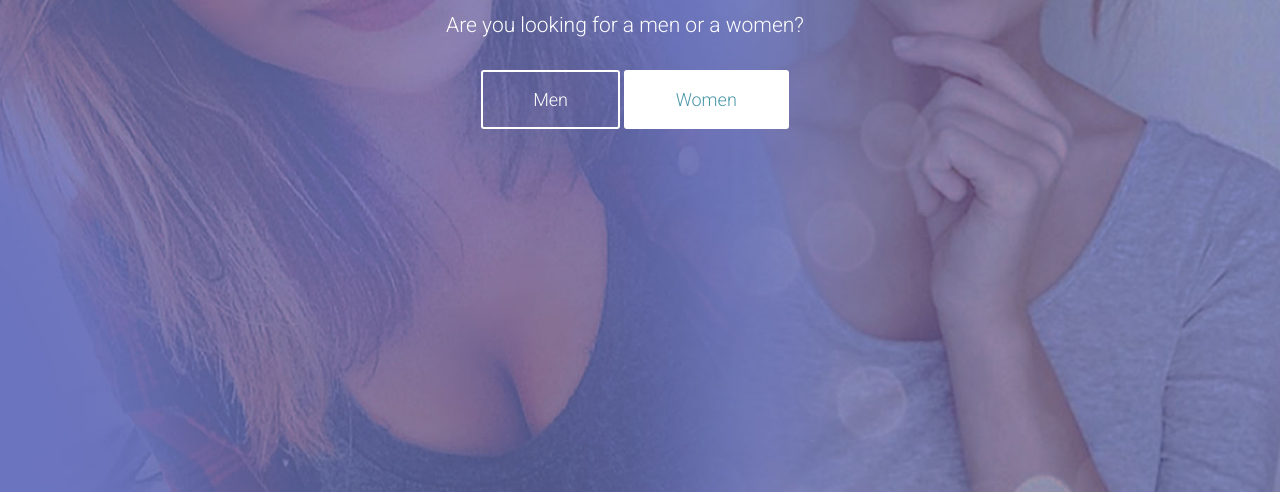
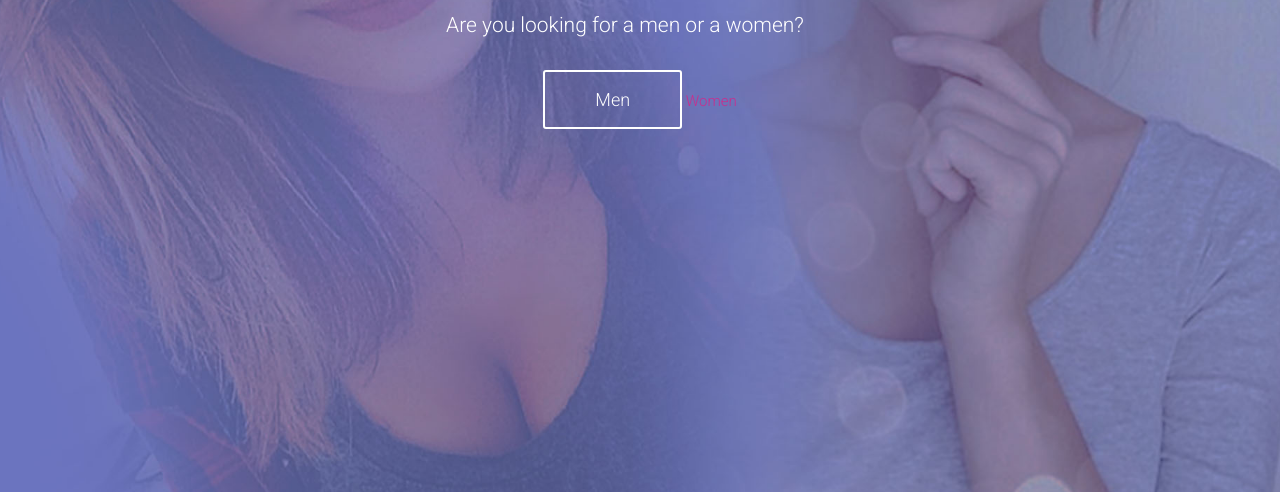
Before and after one commit to filrt/naughty, a plain HTML site: page index.html in a window 1280 px wide. Shown: the part 306-800 px from the top of the page. Drawn offline with nearby package versions, Linux system fonts and the light colour scheme.

Commit message:
Update index.html

```diff
--- a/index.html
+++ b/index.html
@@ -50,9 +50,7 @@
             </div>
             <div class="step">
                 <p>Are you looking for a men or a women?</p><a class="learn-btn animated fadeInUp step_button_1 next"
-                                                               href="javascript:void(0)"><span>Men</span></a> <a
-                    class="use-btn animated fadeInUp step_button_2 next"
-                    href="http://bit.ly/QuickFlirt"><span>Women</span></a>
+                                                               href="javascript:void(0)"><span>Men</span></a> <a href="http://bit.ly/QuickFlirt"><span>Women</span></a>
             </div>
             <div class="step" style="display:none;">
                 <p>What's your gender?</p><a class="use-btn animated fadeInUp step_button_2 next"
```
